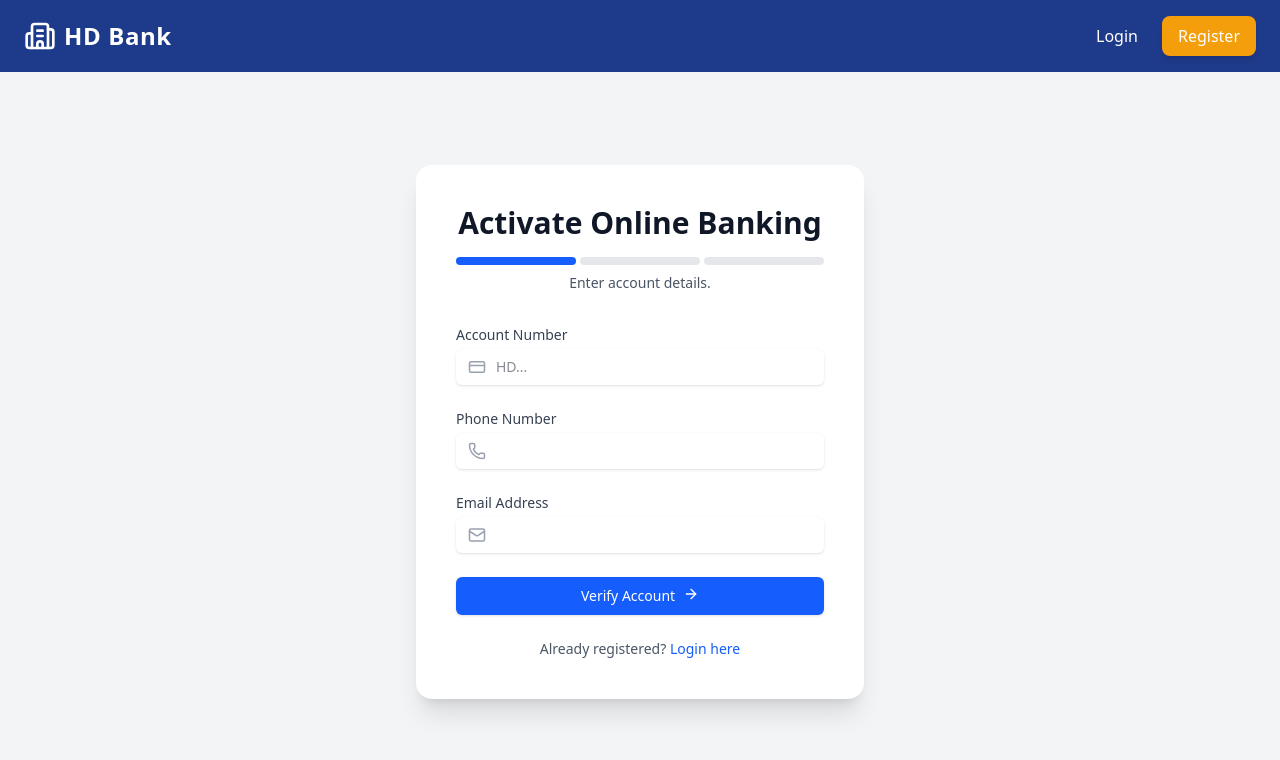
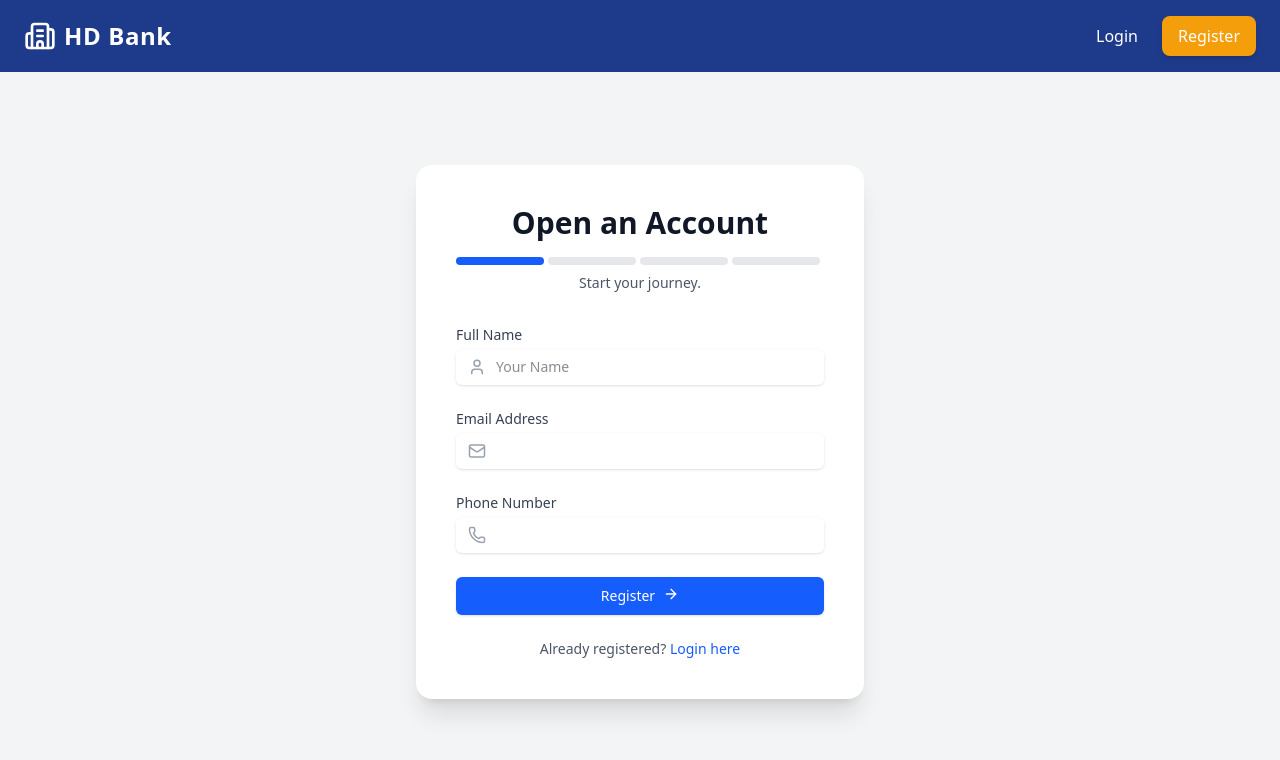
Before and after one commit to harshdholakiya21/HD_Bank, a React (Vite) app in the folder frontend/: page /register in a window 1280 px wide. Shown: the top 760 px of the page. Built offline with nearby package versions, Linux system fonts and the light colour scheme.

Commit message:
fix(frontend): update registration flows and links

```diff
--- a/frontend/src/pages/EmployeeRegister.jsx
+++ b/frontend/src/pages/EmployeeRegister.jsx
@@ -1,11 +1,12 @@
 import { useState } from 'react';
 import api from '../api';
 import { useNavigate, Link } from 'react-router-dom';
-import { User, Mail, Phone, Lock, Hash, CheckCircle, AlertCircle } from 'lucide-react';
+import { User, Mail, Phone, Lock, Hash, CheckCircle, AlertCircle, ArrowRight } from 'lucide-react';
 
 const EmployeeRegister = () => {
+    const [step, setStep] = useState(1);
     const [formData, setFormData] = useState({
-        username: '', email: '', phone: '', password: '', ref_id: ''
+        username: '', email: '', phone: '', password: '', confirm_password: '', ref_id: '', otp_channel: 'email', otp: ''
     });
     const [error, setError] = useState('');
     const [success, setSuccess] = useState('');
@@ -16,37 +17,54 @@ const EmployeeRegister = () => {
         setError('');
         setSuccess('');
 
+        if (formData.password !== formData.confirm_password) {
+            setError("Passwords do not match");
+            return;
+        }
+
         try {
-            await api.post('auth/employee-register/', formData);
-            setSuccess('Employee Registered Successfully! Redirecting to login...');
+            const res = await api.post('auth/employee-register/', {
+                username: formData.username,
+                email: formData.email,
+                phone: formData.phone,
+                password: formData.password,
+                confirm_password: formData.confirm_password,
+                ref_id: formData.ref_id,
+                otp_channel: formData.otp_channel
+            });
+            setSuccess(res.data.message || 'OTP Sent!');
+            if (res.data.mock_otp) {
+                // Dev helper
+                setFormData(prev => ({ ...prev, otp: res.data.mock_otp }));
+            }
             setTimeout(() => {
-                navigate('/login');
-            }, 2000);
+                setSuccess('');
+                setStep(2);
+            }, 1000);
         } catch (err) {
             setError(err.response?.data?.message || err.response?.data?.detail || JSON.stringify(err.response?.data) || 'Registration failed');
         }
     };
 
-    return (
-        <div className="min-h-[calc(100vh-80px)] flex items-center justify-center bg-gray-50 py-12 px-4">
-            <div className="max-w-md w-full bg-white p-8 rounded-xl shadow-lg border border-gray-100">
-                <div className="text-center mb-8">
-                    <h2 className="text-2xl font-bold text-gray-900">Employee Registration</h2>
-                    <p className="mt-2 text-sm text-gray-500">Restricted access for bank staff only</p>
-                </div>
+    const handleVerify = async (e) => {
+        e.preventDefault();
+        setError('');
+        try {
+            await api.post('auth/employee-verify/', {
+                username: formData.username,
+                otp: formData.otp
+            });
+            setSuccess('Verification Successful! Redirecting to login...');
+            setTimeout(() => {
+                navigate('/login');
+            }, 2000);
+        } catch (err) {
+            setError(err.response?.data?.error || 'Verification failed');
+        }
+    }
 
+    const renderStep1_Register = () => (
         <form onSubmit={handleRegister} className="space-y-4">
-                    {error && (
-                        <div className="bg-red-50 text-red-600 p-3 rounded-lg text-sm flex gap-2">
-                            <AlertCircle size={18} className="shrink-0" /> {error}
-                        </div>
-                    )}
-                    {success && (
-                        <div className="bg-green-50 text-green-600 p-3 rounded-lg text-sm flex gap-2">
-                            <CheckCircle size={18} className="shrink-0" /> {success}
-                        </div>
-                    )}
-
             <div className="relative">
                 <User className="absolute left-3 top-3 text-gray-400" size={18} />
                 <input type="text" placeholder="Username" required
@@ -79,18 +97,82 @@ const EmployeeRegister = () => {
                 />
             </div>
 
+            <div className="grid grid-cols-2 gap-4">
                 <div className="relative">
                     <Lock className="absolute left-3 top-3 text-gray-400" size={18} />
-                        <input type="password" placeholder="Set Password" required
+                    <input type="password" placeholder="Password" required
                         className="w-full pl-10 p-2.5 border rounded-lg focus:ring-2 focus:ring-blue-500 outline-none"
                         value={formData.password} onChange={e => setFormData({ ...formData, password: e.target.value })}
                     />
                 </div>
+                <div className="relative">
+                    <Lock className="absolute left-3 top-3 text-gray-400" size={18} />
+                    <input type="password" placeholder="Confirm" required
+                        className="w-full pl-10 p-2.5 border rounded-lg focus:ring-2 focus:ring-blue-500 outline-none"
+                        value={formData.confirm_password} onChange={e => setFormData({ ...formData, confirm_password: e.target.value })}
+                    />
+                </div>
+            </div>
 
-                    <button type="submit" className="w-full bg-blue-600 text-white py-2.5 rounded-lg font-semibold hover:bg-blue-700 transition">
-                        Register as Employee
+            <div className="relative">
+                <label className="text-sm text-gray-600 block mb-1">Send OTP via:</label>
+                <select
+                    className="w-full p-2.5 border rounded-lg focus:ring-2 focus:ring-blue-500 outline-none bg-white"
+                    value={formData.otp_channel} onChange={e => setFormData({ ...formData, otp_channel: e.target.value })}
+                >
+                    <option value="email">Email</option>
+                    <option value="phone">Phone (SMS)</option>
+                </select>
+            </div>
+
+            <button type="submit" className="w-full bg-blue-600 text-white py-2.5 rounded-lg font-semibold hover:bg-blue-700 transition flex justify-center items-center">
+                Register & Send OTP <ArrowRight size={16} className="ml-2" />
             </button>
         </form>
+    );
+
+    const renderStep2_Verify = () => (
+        <form onSubmit={handleVerify} className="space-y-6">
+            <div className="text-center mb-4">
+                <p className="text-sm text-gray-600">Enter the OTP sent to your {formData.otp_channel}.</p>
+            </div>
+            <div>
+                <label className="block text-sm font-medium text-gray-700">One-Time Password (OTP)</label>
+                <input type="text" required
+                    className="block w-full text-center tracking-widest text-2xl border-gray-300 rounded-md focus:ring-blue-500 focus:border-blue-500 py-2 mt-1"
+                    placeholder="123456"
+                    value={formData.otp}
+                    onChange={e => setFormData({ ...formData, otp: e.target.value })}
+                />
+            </div>
+            <button type="submit" className="w-full flex justify-center py-2 px-4 border border-transparent rounded-md shadow-sm text-sm font-medium text-white bg-green-600 hover:bg-green-700 transition">
+                Verify & Activate <CheckCircle size={16} className="ml-2" />
+            </button>
+            <button type='button' onClick={() => setStep(1)} className="w-full text-sm text-gray-500 hover:text-gray-700 mt-2">Back to Details</button>
+        </form>
+    );
+
+    return (
+        <div className="min-h-[calc(100vh-80px)] flex items-center justify-center bg-gray-50 py-12 px-4">
+            <div className="max-w-md w-full bg-white p-8 rounded-xl shadow-lg border border-gray-100">
+                <div className="text-center mb-8">
+                    <h2 className="text-2xl font-bold text-gray-900">Employee Registration</h2>
+                    <p className="mt-2 text-sm text-gray-500">Restricted access for bank staff only</p>
+                </div>
+
+                {error && (
+                    <div className="bg-red-50 text-red-600 p-3 rounded-lg text-sm flex gap-2 mb-4">
+                        <AlertCircle size={18} className="shrink-0" /> {error}
+                    </div>
+                )}
+                {success && (
+                    <div className="bg-green-50 text-green-600 p-3 rounded-lg text-sm flex gap-2 mb-4">
+                        <CheckCircle size={18} className="shrink-0" /> {success}
+                    </div>
+                )}
+
+                {step === 1 && renderStep1_Register()}
+                {step === 2 && renderStep2_Verify()}
 
                 <div className="mt-6 text-center text-sm text-gray-600">
                     Not an employee? <Link to="/register" className="text-blue-600 hover:underline">One-Time Activation</Link> or <Link to="/login" className="text-blue-600 hover:underline">Login</Link>
--- a/frontend/src/pages/Login.jsx
+++ b/frontend/src/pages/Login.jsx
@@ -1,5 +1,5 @@
 import { useState } from 'react';
-import { useNavigate } from 'react-router-dom';
+import { useNavigate, Link } from 'react-router-dom';
 import api from '../api';
 import { useAuth } from '../context/AuthContext';
 import { Lock, User as UserIcon } from 'lucide-react';
@@ -71,6 +71,10 @@ const Login = () => {
                     </div>
                 </form>
             </div>
+            <div className="text-center mt-4 text-sm text-gray-600">
+                <p>New to HD Bank? <Link to="/register" className="text-blue-600 hover:underline">Open an Account</Link></p>
+                <p className="mt-2 text-xs">Bank Staff? <Link to="/employee-register" className="text-gray-500 hover:text-blue-600">Employee Registration</Link></p>
+            </div>
         </div>
     );
 };
--- a/frontend/src/pages/Register.jsx
+++ b/frontend/src/pages/Register.jsx
@@ -1,51 +1,68 @@
 import { useState } from 'react';
 import api from '../api';
 import { useNavigate, Link } from 'react-router-dom';
-import { CreditCard, Phone, Mail, Lock, CheckCircle, AlertCircle, ArrowRight } from 'lucide-react';
+import { CreditCard, Phone, Mail, Lock, CheckCircle, AlertCircle, ArrowRight, User as UserIcon } from 'lucide-react';
 
 const Register = () => {
+    // Step 1: Register (Get Account Num)
+    // Step 2: Show Account Number (Confirmation)
+    // Step 3: Init Activation (Send OTP)
+    // Step 4: Complete Activation (Set Password)
     const [step, setStep] = useState(1);
     const [formData, setFormData] = useState({
-        account_number: '', phone: '', email: '', otp: '', password: '', confirm_password: ''
+        username: '', account_number: '', phone: '', email: '', otp: '', password: '', confirm_password: ''
     });
     const [error, setError] = useState('');
     const [success, setSuccess] = useState('');
     const navigate = useNavigate();
 
-    const handleStep1 = async (e) => {
+    // Step 1: Register New Client
+    const handleRegister = async (e) => {
         e.preventDefault();
         setError('');
         try {
-            // Updated endpoint
+            const res = await api.post('auth/register/', {
+                username: formData.username,
+                email: formData.email,
+                phone: formData.phone
+            });
+            // Success: We get account_number
+            setSuccess(res.data.message);
+            if (res.data.account_number) {
+                setFormData(prev => ({ ...prev, account_number: res.data.account_number }));
+            }
+            setTimeout(() => {
+                setSuccess('');
+                setStep(2); // Move to Account Display
+            }, 1000);
+        } catch (err) {
+            setError(err.response?.data?.detail || JSON.stringify(err.response?.data) || 'Registration failed.');
+        }
+    };
+
+    // Step 3: Trigger Activation (OTP)
+    const handleInitActivation = async (e) => {
+        e.preventDefault();
+        setError('');
+        try {
             const res = await api.post('auth/client-init-activation/', {
                 account_number: formData.account_number,
                 phone: formData.phone,
                 email: formData.email
             });
             setSuccess(res.data.message || 'OTP sent!');
-            // Pre-fill mock OTP if provided (dev only)
             if (res.data.mock_otp) setFormData(prev => ({ ...prev, otp: res.data.mock_otp }));
             setTimeout(() => {
                 setSuccess('');
-                setStep(2);
+                setStep(4); // Move to Set Password (skipping manual OTP step if we merge them, but let's keep logic distinct)
             }, 1000);
         } catch (err) {
-            setError(err.response?.data?.detail || 'Verification failed. details mismatch.');
+            setError(err.response?.data?.detail || 'Verification failed.');
         }
     };
 
-    const handleStep2 = (e) => {
-        e.preventDefault();
-        setError('');
-        // Identify valid OTP length/value if possible
-        if (formData.otp.length < 4) {
-            setError("Invalid OTP");
-            return;
-        }
-        setStep(3);
-    };
-
-    const handleStep3 = async (e) => {
+    // Step 4: Set Password
+    const handleCompleteActivation = async (e) => {
         e.preventDefault();
         setError('');
         if (formData.password !== formData.confirm_password) {
@@ -68,19 +85,32 @@ const Register = () => {
         }
     };
 
-    const renderStep1 = () => (
-        <form onSubmit={handleStep1} className="space-y-6">
+    const renderStep1_Register = () => (
+        <form onSubmit={handleRegister} className="space-y-6">
             <div>
-                <label className="block text-sm font-medium text-gray-700">Account Number</label>
+                <label className="block text-sm font-medium text-gray-700">Full Name</label>
                 <div className="mt-1 relative rounded-md shadow-sm">
                     <div className="absolute inset-y-0 left-0 pl-3 flex items-center pointer-events-none text-gray-400">
-                        <CreditCard size={18} />
+                        <UserIcon size={18} />
                     </div>
                     <input type="text" required
                         className="block w-full pl-10 border-gray-300 rounded-md focus:ring-blue-500 focus:border-blue-500 sm:text-sm py-2"
-                        placeholder="HD..."
-                        value={formData.account_number}
-                        onChange={e => setFormData({ ...formData, account_number: e.target.value })}
+                        placeholder="Your Name"
+                        value={formData.username}
+                        onChange={e => setFormData({ ...formData, username: e.target.value })}
+                    />
+                </div>
+            </div>
+            <div>
+                <label className="block text-sm font-medium text-gray-700">Email Address</label>
+                <div className="mt-1 relative rounded-md shadow-sm">
+                    <div className="absolute inset-y-0 left-0 pl-3 flex items-center pointer-events-none text-gray-400">
+                        <Mail size={18} />
+                    </div>
+                    <input type="email" required
+                        className="block w-full pl-10 border-gray-300 rounded-md focus:ring-blue-500 focus:border-blue-500 sm:text-sm py-2"
+                        value={formData.email}
+                        onChange={e => setFormData({ ...formData, email: e.target.value })}
                     />
                 </div>
             </div>
@@ -97,29 +127,59 @@ const Register = () => {
                     />
                 </div>
             </div>
-            <div>
-                <label className="block text-sm font-medium text-gray-700">Email Address</label>
-                <div className="mt-1 relative rounded-md shadow-sm">
-                    <div className="absolute inset-y-0 left-0 pl-3 flex items-center pointer-events-none text-gray-400">
-                        <Mail size={18} />
-                    </div>
-                    <input type="email" required
-                        className="block w-full pl-10 border-gray-300 rounded-md focus:ring-blue-500 focus:border-blue-500 sm:text-sm py-2"
-                        value={formData.email}
-                        onChange={e => setFormData({ ...formData, email: e.target.value })}
-                    />
-                </div>
-            </div>
             <button type="submit" className="w-full flex justify-center py-2 px-4 border border-transparent rounded-md shadow-sm text-sm font-medium text-white bg-blue-600 hover:bg-blue-700 transition">
-                Verify Account <ArrowRight size={16} className="ml-2" />
+                Register <ArrowRight size={16} className="ml-2" />
             </button>
         </form>
     );
 
-    const renderStep2 = () => (
-        <form onSubmit={handleStep2} className="space-y-6">
+    const renderStep2_Confirmation = () => (
+        <div className="text-center space-y-6">
+            <div className="bg-green-50 p-6 rounded-lg border border-green-100">
+                <CheckCircle className="mx-auto h-12 w-12 text-green-500 mb-4" />
+                <h3 className="text-lg font-medium text-gray-900">Registration Successful!</h3>
+                <p className="mt-2 text-sm text-gray-500">Your specific Account Number is:</p>
+                <p className="mt-4 text-3xl font-bold text-blue-600 tracking-wider font-mono select-all">
+                    {formData.account_number}
+                </p>
+                <p className="mt-4 text-xs text-gray-400">Please save this number. You will need it to login.</p>
+            </div>
+            <button onClick={() => setStep(3)} className="w-full flex justify-center py-2 px-4 border border-transparent rounded-md shadow-sm text-sm font-medium text-white bg-blue-600 hover:bg-blue-700 transition">
+                Proceed to Activation <ArrowRight size={16} className="ml-2" />
+            </button>
+        </div>
+    );
+
+    const renderStep3_InitActivation = () => (
+        <form onSubmit={handleInitActivation} className="space-y-6">
+            <div className="text-center mb-4">
+                <p className="text-sm text-gray-600">Verify your details to set up security.</p>
+            </div>
+            <div>
+                <label className="block text-sm font-medium text-gray-700">Account Number</label>
+                <input type="text" readOnly
+                    className="block w-full bg-gray-50 border-gray-300 rounded-md sm:text-sm py-2 px-3 text-gray-500 cursor-not-allowed"
+                    value={formData.account_number}
+                />
+            </div>
+            <div>
+                <label className="block text-sm font-medium text-gray-700">Verify Email</label>
+                <input type="email" required readOnly
+                    className="block w-full bg-gray-50 border-gray-300 rounded-md sm:text-sm py-2 px-3 text-gray-500"
+                    value={formData.email}
+                />
+            </div>
+            <button type="submit" className="w-full flex justify-center py-2 px-4 border border-transparent rounded-md shadow-sm text-sm font-medium text-white bg-blue-600 hover:bg-blue-700 transition">
+                Send OTP <ArrowRight size={16} className="ml-2" />
+            </button>
+        </form>
+    );
+
+    const renderStep4_SetPassword = () => (
+        <form onSubmit={handleCompleteActivation} className="space-y-6">
             <div className="text-center mb-4">
                 <p className="text-sm text-gray-600">Enter the OTP sent to your phone/email.</p>
+                <p className="text-xs text-gray-400">(Mock OTP: 123456)</p>
             </div>
             <div>
                 <label className="block text-sm font-medium text-gray-700">One-Time Password (OTP)</label>
@@ -130,17 +190,8 @@ const Register = () => {
                     onChange={e => setFormData({ ...formData, otp: e.target.value })}
                 />
             </div>
-            <button type="submit" className="w-full flex justify-center py-2 px-4 border border-transparent rounded-md shadow-sm text-sm font-medium text-white bg-blue-600 hover:bg-blue-700 transition">
-                Verify OTP <ArrowRight size={16} className="ml-2" />
-            </button>
-            <button type='button' onClick={() => setStep(1)} className="w-full text-sm text-gray-500 hover:text-gray-700 mt-2">Back</button>
-        </form>
-    );
-
-    const renderStep3 = () => (
-        <form onSubmit={handleStep3} className="space-y-6">
             <div>
-                <label className="block text-sm font-medium text-gray-700">Set New Password</label>
+                <label className="block text-sm font-medium text-gray-700">Set Password</label>
                 <div className="mt-1 relative rounded-md shadow-sm">
                     <div className="absolute inset-y-0 left-0 pl-3 flex items-center pointer-events-none text-gray-400">
                         <Lock size={18} />
@@ -166,7 +217,7 @@ const Register = () => {
                 </div>
             </div>
             <button type="submit" className="w-full flex justify-center py-2 px-4 border border-transparent rounded-md shadow-sm text-sm font-medium text-white bg-green-600 hover:bg-green-700 transition">
-                Complete Activation <CheckCircle size={16} className="ml-2" />
+                Complete Registration <CheckCircle size={16} className="ml-2" />
             </button>
         </form>
     );
@@ -176,17 +227,19 @@ const Register = () => {
             <div className="max-w-md w-full bg-white p-10 rounded-2xl shadow-xl">
                 <div className="text-center mb-8">
                     <h2 className="text-3xl font-extrabold text-gray-900">
-                        Activate Online Banking
+                        Open an Account
                     </h2>
                     <div className="flex justify-center mt-4 mb-2">
-                        <div className={`h-2 w-full rounded-full mr-1 ${step >= 1 ? 'bg-blue-600' : 'bg-gray-200'}`}></div>
-                        <div className={`h-2 w-full rounded-full mr-1 ${step >= 2 ? 'bg-blue-600' : 'bg-gray-200'}`}></div>
-                        <div className={`h-2 w-full rounded-full ${step >= 3 ? 'bg-blue-600' : 'bg-gray-200'}`}></div>
+                        {/* Simple dots indicator */}
+                        {[1, 2, 3, 4].map(s => (
+                            <div key={s} className={`h-2 w-full rounded-full mr-1 ${step >= s ? 'bg-blue-600' : 'bg-gray-200'}`}></div>
+                        ))}
                     </div>
                     <p className="mt-2 text-sm text-gray-600">
-                        {step === 1 && "Enter account details."}
-                        {step === 2 && "Enter verification code."}
-                        {step === 3 && "Secure your account."}
+                        {step === 1 && "Start your journey."}
+                        {step === 2 && "Save your details."}
+                        {step === 3 && "Verify identity."}
+                        {step === 4 && "Secure account."}
                     </p>
                 </div>
 
@@ -203,9 +256,10 @@ const Register = () => {
                     </div>
                 )}
 
-                {step === 1 && renderStep1()}
-                {step === 2 && renderStep2()}
-                {step === 3 && renderStep3()}
+                {step === 1 && renderStep1_Register()}
+                {step === 2 && renderStep2_Confirmation()}
+                {step === 3 && renderStep3_InitActivation()}
+                {step === 4 && renderStep4_SetPassword()}
 
                 <div className="text-center mt-6 text-sm text-gray-600">
                     Already registered? <Link to="/login" className="text-blue-600 hover:underline font-medium">Login here</Link>
```
Lines whose indentation alone changed are shown as unchanged.
